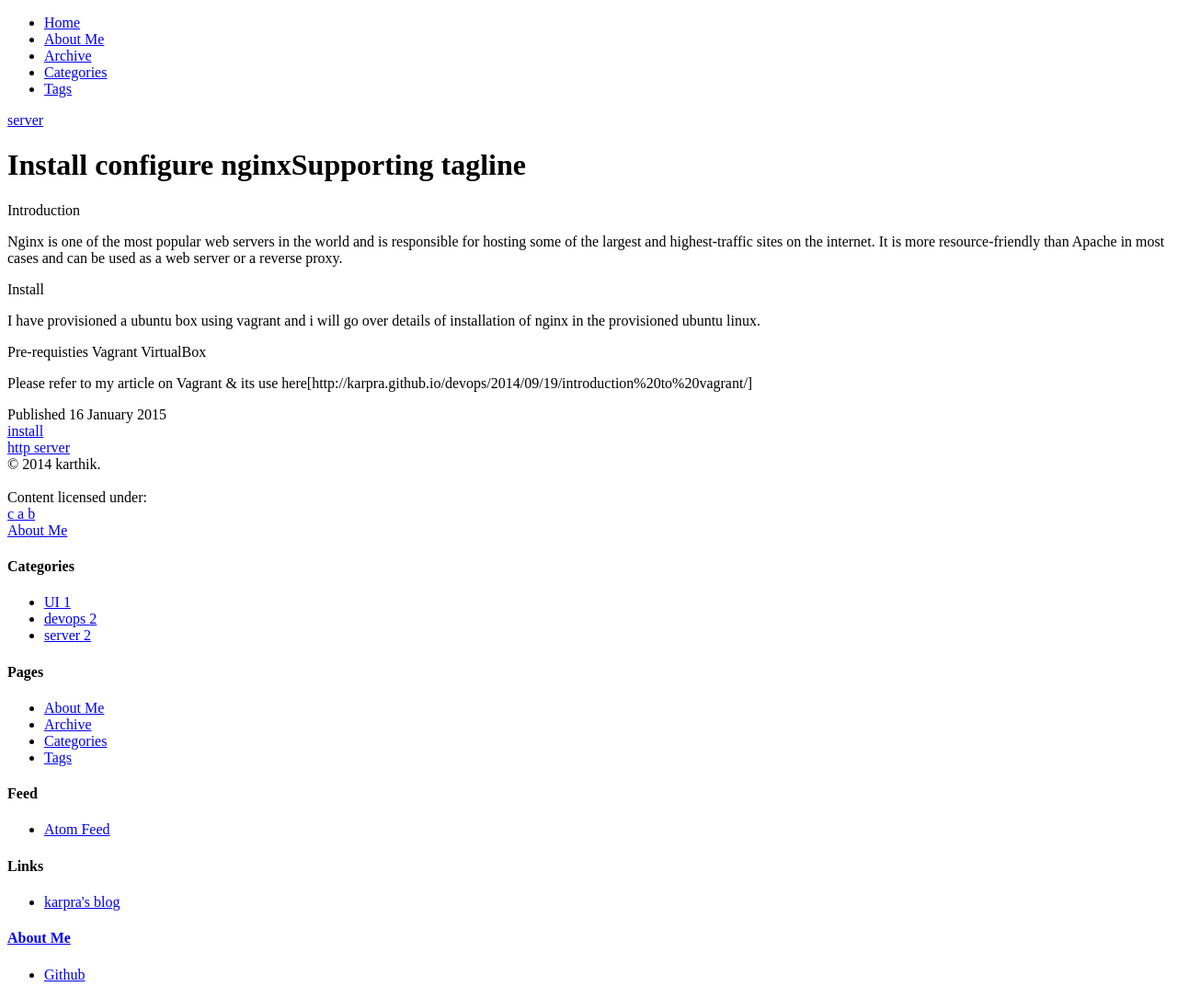
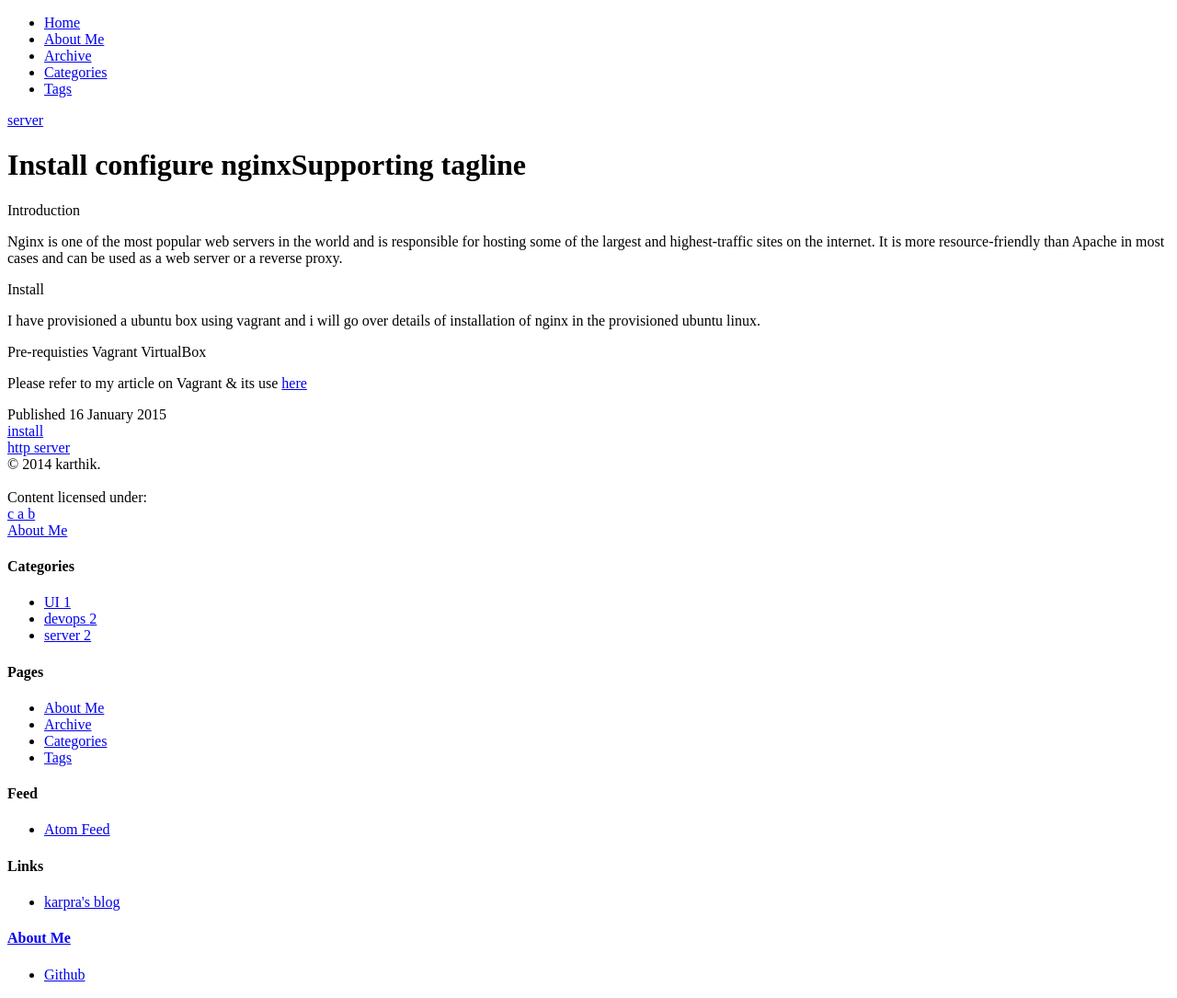
Before and after one commit to karpra/karpra.github.io, a Jekyll site: the page built from _posts/2015-1-16-install configure nginx.md, in a window 1280 px wide. Shown: the whole page at 92% size. Built offline with Jekyll 4.4.1, drawn with Linux system fonts in a browser that asks for light colours; nearby versions of some CDN libraries; library files that are not in the unit come from our copies.

Commit message:
Update 2015-1-16-install configure nginx.md

```diff
--- a/_posts/2015-1-16-install configure nginx.md
+++ b/_posts/2015-1-16-install configure nginx.md
@@ -17,4 +17,4 @@ I have provisioned a ubuntu box using vagrant and i will go over details of inst
   Vagrant
   VirtualBox
 
-Please refer to my article on Vagrant & its use here[http://karpra.github.io/devops/2014/09/19/introduction%20to%20vagrant/]
+Please refer to my article on Vagrant & its use [here](http://karpra.github.io/devops/2014/09/19/introduction%20to%20vagrant/)
```
